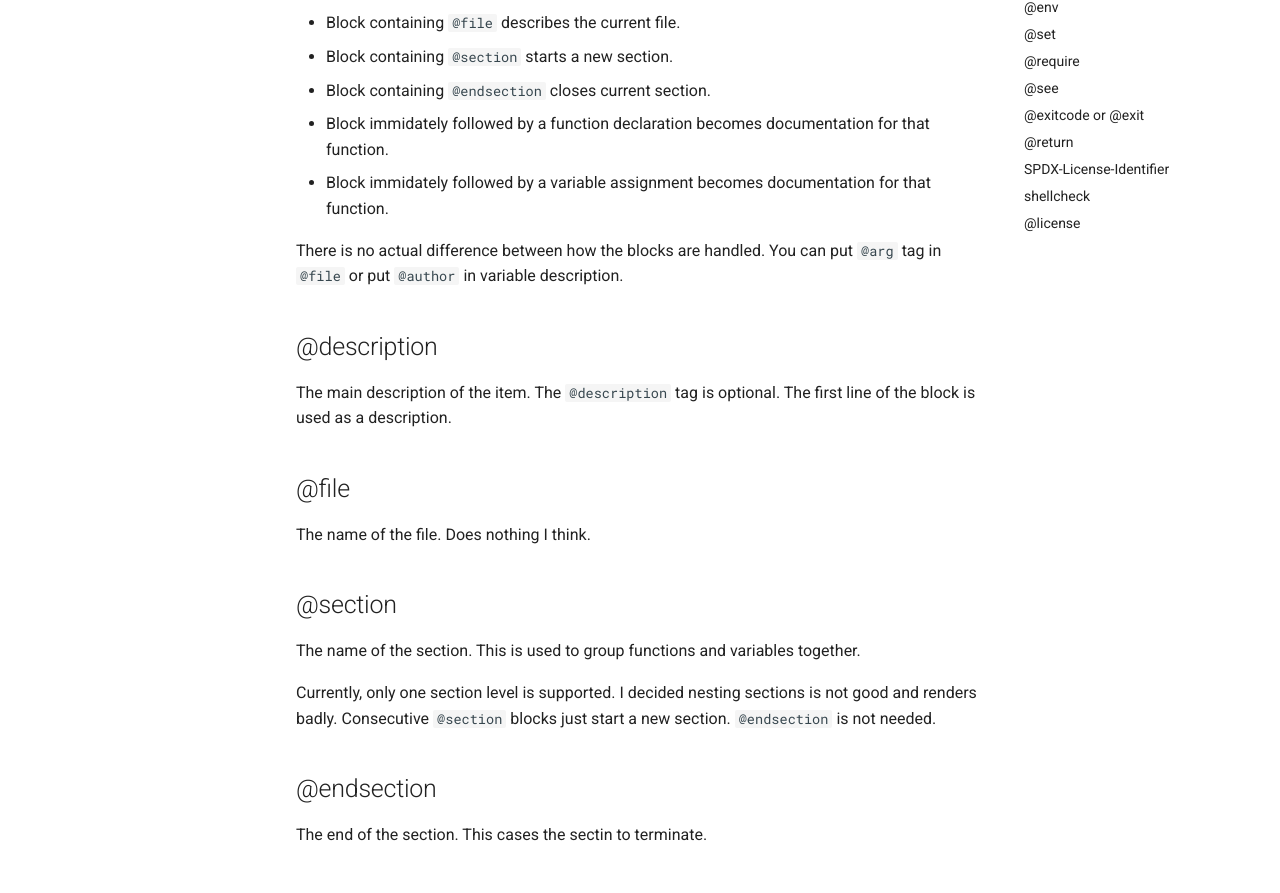
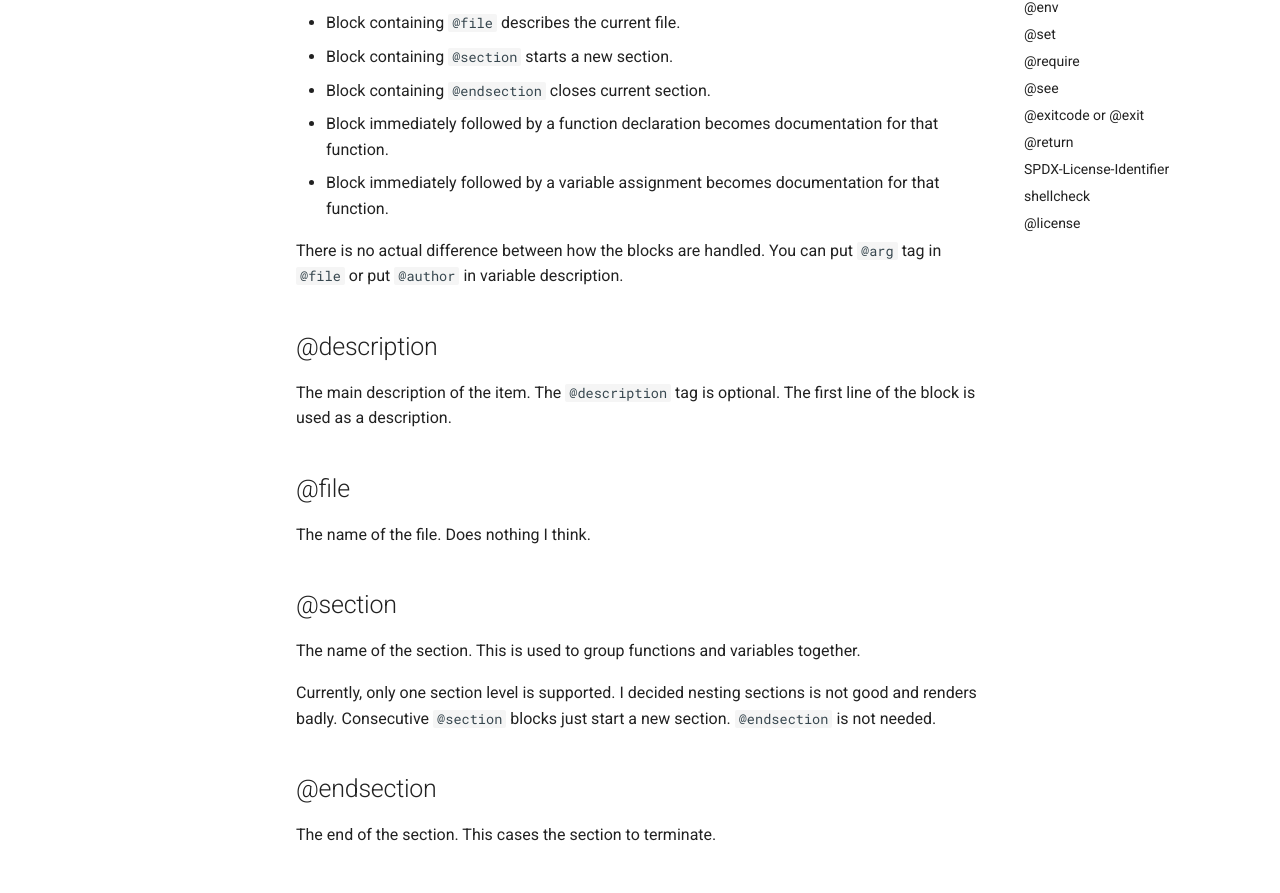
Before and after one commit to Kamilcuk/mkdocstrings-sh, an MkDocs documentation site: the page built from docs/examples/reference.md, in a window 1280 px wide and 1400 px high. Shown: the part 502-1395 px from the top of the window. Built offline with MkDocs 1.6.1 and Material for MkDocs 9.7.7, drawn with Linux system fonts in a browser that asks for light colours; plug-ins that fetch from the network failed and are left out; comment, search, counter and statistics services are not loaded.

Commit message:
cosmetics spelling

```diff
--- a/docs/examples/reference.md
+++ b/docs/examples/reference.md
@@ -14,8 +14,8 @@ There are 5 types of blocks:
 - Block containing `@file` describes the current file.
 - Block containing `@section` starts a new section.
 - Block containing `@endsection` closes current section.
-- Block immidately followed by a function declaration becomes documentation for that function.
-- Block immidately followed by a variable assignment becomes documentation for that function.
+- Block immediately followed by a function declaration becomes documentation for that function.
+- Block immediately followed by a variable assignment becomes documentation for that function.
 
 There is no actual difference between how the blocks are handled. You can put `@arg` tag in `@file` or put `@author` in variable description.
 
@@ -37,7 +37,7 @@ Consecutive `@section` blocks just start a new section. `@endsection` is not nee
 
 ## @endsection
 
-The end of the section. This cases the sectin to terminate.
+The end of the section. This cases the section to terminate.
 
 ## @author
 
```
